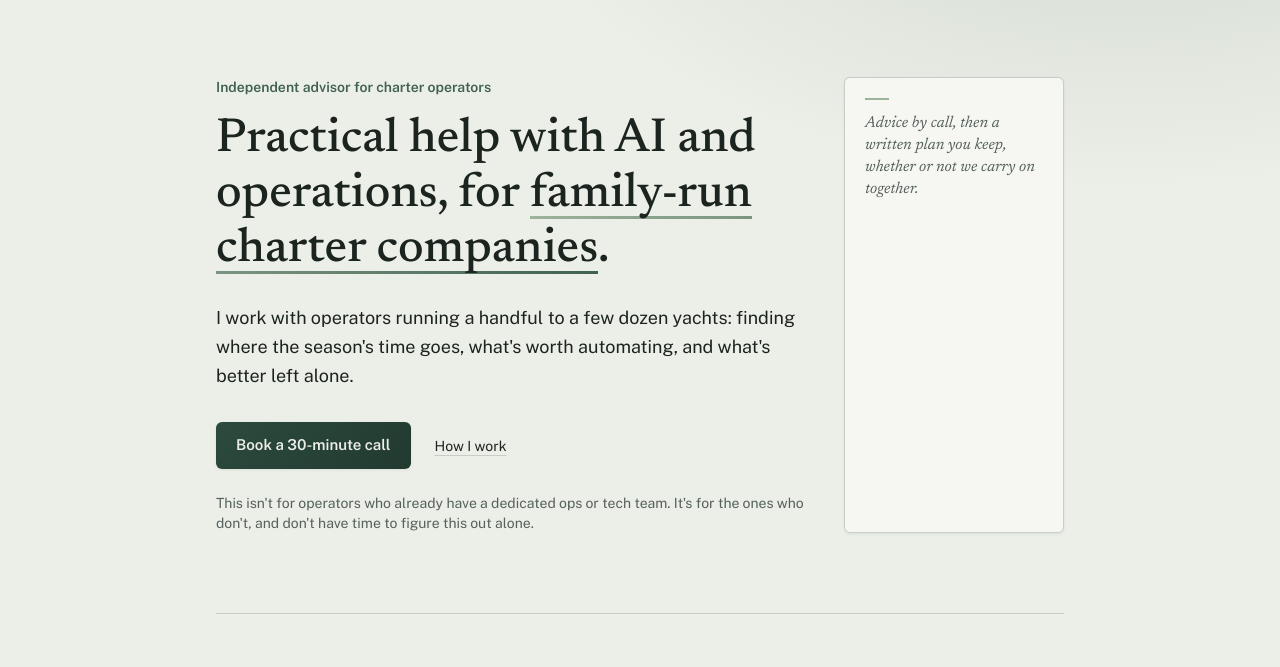
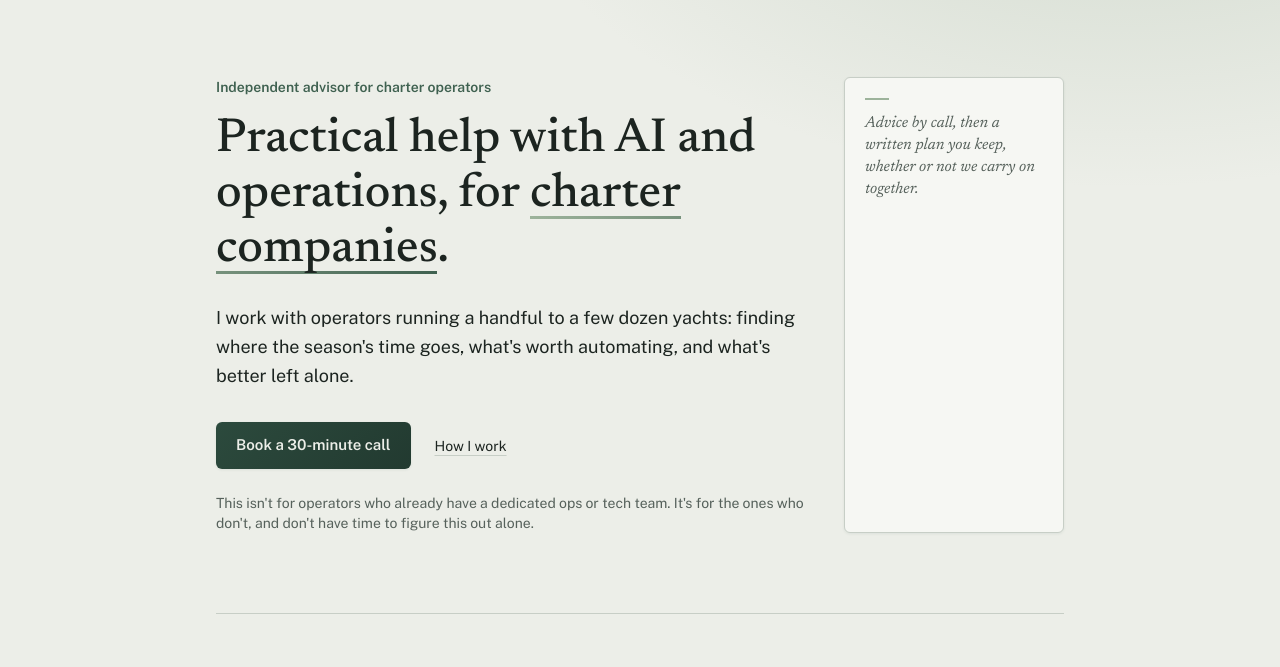
Before and after one commit to clemtoulemonde-ship-it/charterwise-consulting, an Astro site: page / in a window 1280 px wide. Shown: the part 96-763 px from the top of the page. Built offline with nearby package versions, Linux system fonts and the light colour scheme; Astro itself is replaced by a stand-in of ours.

Commit message:
Drop "family-run" qualifier from hero headline and README
Narrows the stated audience unnecessarily; the rest of the copy
already covers operators of varying sizes.

```diff
--- a/src/pages/index.astro
+++ b/src/pages/index.astro
@@ -64,7 +64,7 @@ const steps = [
         </p>
         <h1 class="font-display text-4xl sm:text-5xl font-medium leading-[1.15] mb-6">
           Practical help with AI and operations, for
-          <span class="sage-underline">family-run charter companies</span>.
+          <span class="sage-underline">charter companies</span>.
         </h1>
         <p class="text-lg text-[var(--color-ink)] leading-relaxed mb-8">
           I work with operators running a handful to a few dozen yachts: finding where the
```
Also changed, not shown: README.md.
